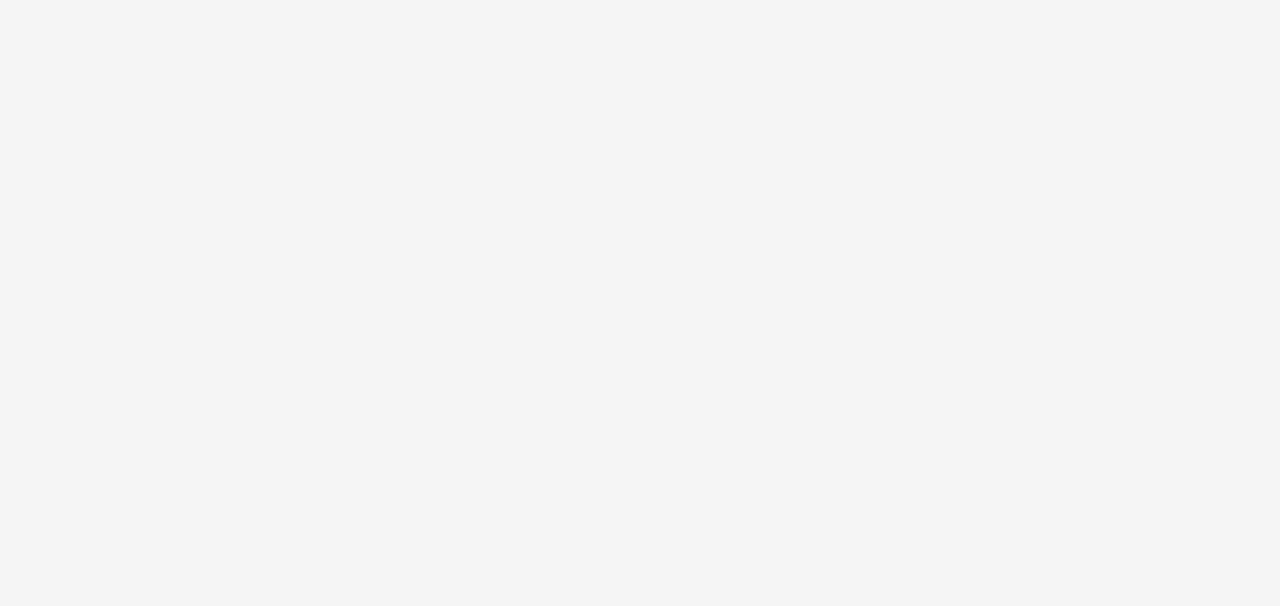
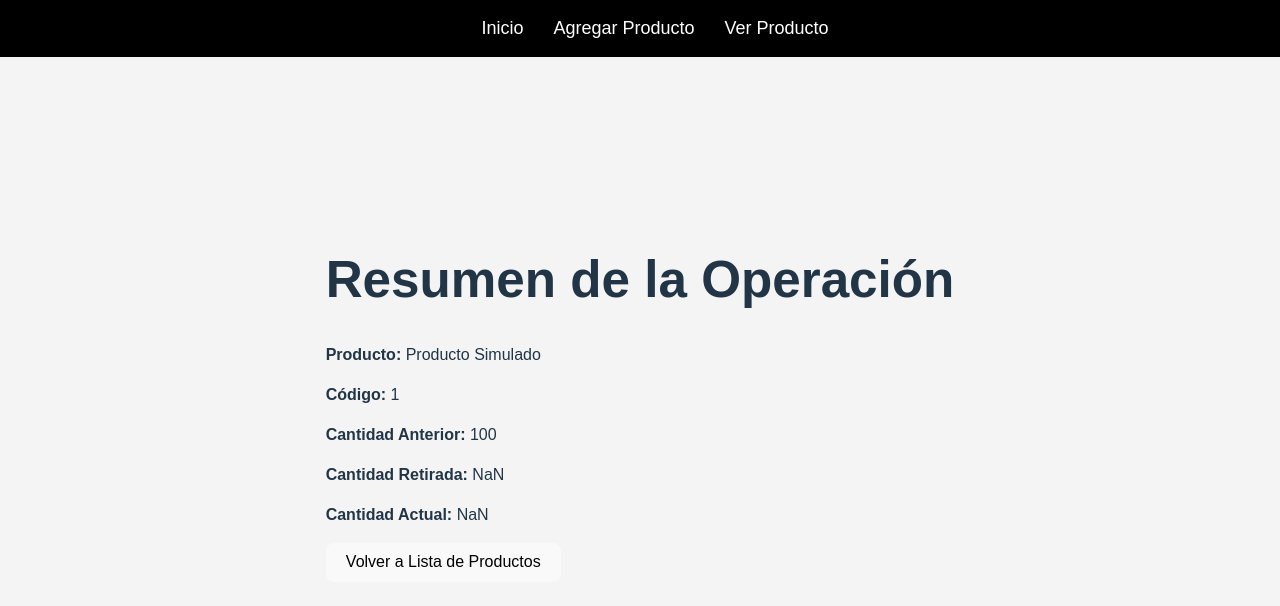
Before and after one commit to DarwinJesusNeiraC/TAIS_Microservicios_Front, a React (Vite) app: page /resumen-producto/1 in a window 1280 px wide. Before the commit this address had no page. Shown: the top 606 px of the page. Built offline with nearby package versions, Linux system fonts and the light colour scheme.

Commit message:
feat(interface): add new routes for increase and decrease product count

```diff
--- a/src/App.jsx
+++ b/src/App.jsx
@@ -3,6 +3,9 @@ import { Routes, Route } from 'react-router-dom';
 import Portada from './pages/Portada';
 import AgregarProducto from './pages/AgregarProducto';
 import ListarProductos from './pages/ListarProductos';
+import ProductoDetalle from './pages/ProductoDetalle';
+import ModificarProducto from './pages/ModificarProducto';
+import ResumenProducto from './pages/ResumenProducto';
 
 function App() {
   return (
@@ -13,6 +16,10 @@ function App() {
       {/* Ruta para agregar productos */}
       <Route path="/agregar-producto" element={<AgregarProducto />} />
       <Route path="/listar-productos" element={<ListarProductos />} />
+      <Route path="/producto/:codigo" element={<ProductoDetalle />} />
+      <Route path="/modificar-producto/:codigo" element={<ModificarProducto />} />
+      <Route path="/resumen-producto/:codigo" element={<ResumenProducto />} />
+
     </Routes>
   );
 }
--- a/src/pages/ListarProductos.jsx
+++ b/src/pages/ListarProductos.jsx
@@ -35,6 +35,12 @@ function ListarProductos() {
             <p><strong>Cantidad:</strong> {producto.cantidad}</p>
             <p><strong>Precio:</strong> ${producto.precio}</p>
             <p><strong>Categoría:</strong> {producto.categoria}</p>
+            <button
+              className="btn-gestionar"
+              onClick={() => window.location.href = `/producto/${producto.codigo}`}
+            >
+              Gestionar Producto
+            </button>
           </div>
         ))}
       </div>
--- /dev/null
+++ b/src/pages/ModificarProducto.jsx
@@ -0,0 +1,42 @@
+import React, { useState } from 'react';
+import { useParams, useNavigate, useLocation } from 'react-router-dom';
+import Navbar from '../components/Navbar';
+
+function ModificarProducto() {
+  const { codigo } = useParams();
+  const location = useLocation();
+  const navigate = useNavigate();
+  const opcion = new URLSearchParams(location.search).get('opcion'); // 'agregar' o 'retirar'
+
+  const [cantidad, setCantidad] = useState('');
+
+  const handleSubmit = (e) => {
+    e.preventDefault();
+    if (parseInt(cantidad) > 0) {
+      navigate(`/resumen-producto/${codigo}?opcion=${opcion}&cantidad=${cantidad}`);
+    } else {
+      alert('Por favor, ingrese un valor positivo.');
+    }
+  };
+
+  return (
+    <div>
+      <Navbar />
+      <h1>{opcion === 'agregar' ? 'Agregar' : 'Retirar'} Producto: {codigo}</h1>
+      <form onSubmit={handleSubmit}>
+        <label htmlFor="cantidad">Cantidad:</label>
+        <input
+          id="cantidad"
+          type="number"
+          value={cantidad}
+          onChange={(e) => setCantidad(e.target.value)}
+          required
+          min="1"
+        />
+        <button type="submit">Aceptar</button>
+      </form>
+    </div>
+  );
+}
+
+export default ModificarProducto;
--- /dev/null
+++ b/src/pages/ProductoDetalle.jsx
@@ -0,0 +1,25 @@
+import React from 'react';
+import { useParams, useNavigate } from 'react-router-dom';
+import Navbar from '../components/Navbar';
+
+function ProductoDetalle() {
+  const { codigo } = useParams();
+  const navigate = useNavigate();
+
+  const handleOption = (opcion) => {
+    navigate(`/modificar-producto/${codigo}?opcion=${opcion}`);
+  };
+
+  return (
+    <div>
+      <Navbar />
+      <h1>Gestión del Producto: {codigo}</h1>
+      <div style={{ display: 'flex', justifyContent: 'center', gap: '20px' }}>
+        <button onClick={() => handleOption('agregar')}>Agregar Producto</button>
+        <button onClick={() => handleOption('retirar')}>Retirar Producto</button>
+      </div>
+    </div>
+  );
+}
+
+export default ProductoDetalle;
--- /dev/null
+++ b/src/pages/ResumenProducto.jsx
@@ -0,0 +1,39 @@
+import React from 'react';
+import { useParams, useNavigate, useLocation } from 'react-router-dom';
+import Navbar from '../components/Navbar';
+
+function ResumenProducto() {
+  const { codigo } = useParams();
+  const location = useLocation();
+  const navigate = useNavigate();
+
+  const opcion = new URLSearchParams(location.search).get('opcion'); // 'agregar' o 'retirar'
+  const cantidad = parseInt(new URLSearchParams(location.search).get('cantidad'));
+
+  // Simulación de producto y operación
+  const producto = {
+    codigo: codigo,
+    nombre: 'Producto Simulado',
+    cantidadActual: 100, // Supongamos que esta es la cantidad inicial
+  };
+
+  const nuevaCantidad =
+    opcion === 'agregar'
+      ? producto.cantidadActual + cantidad
+      : producto.cantidadActual - cantidad;
+
+  return (
+    <div>
+      <Navbar />
+      <h1>Resumen de la Operación</h1>
+      <p><strong>Producto:</strong> {producto.nombre}</p>
+      <p><strong>Código:</strong> {producto.codigo}</p>
+      <p><strong>Cantidad Anterior:</strong> {producto.cantidadActual}</p>
+      <p><strong>Cantidad {opcion === 'agregar' ? 'Agregada' : 'Retirada'}:</strong> {cantidad}</p>
+      <p><strong>Cantidad Actual:</strong> {nuevaCantidad}</p>
+      <button onClick={() => navigate('/listar-productos')}>Volver a Lista de Productos</button>
+    </div>
+  );
+}
+
+export default ResumenProducto;
```
